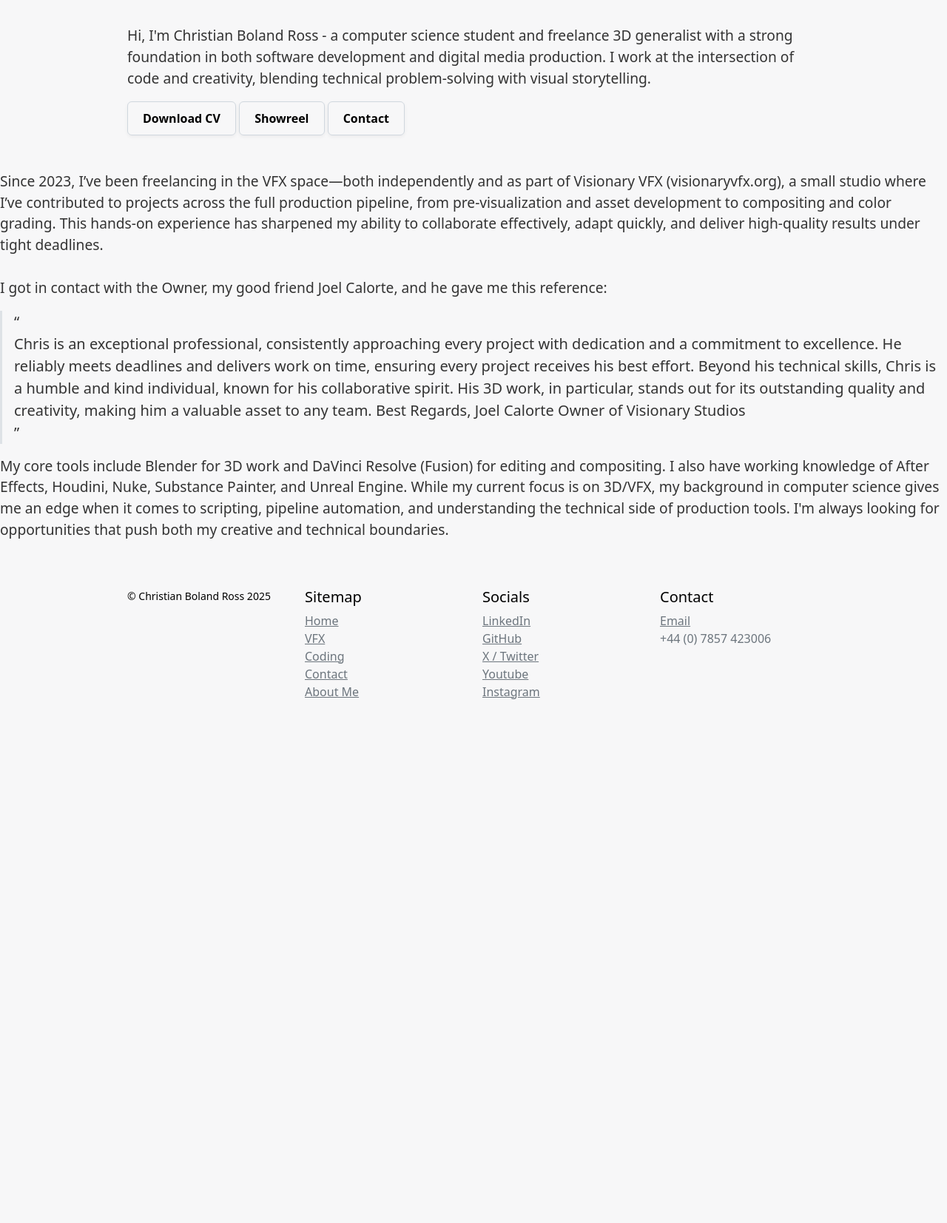
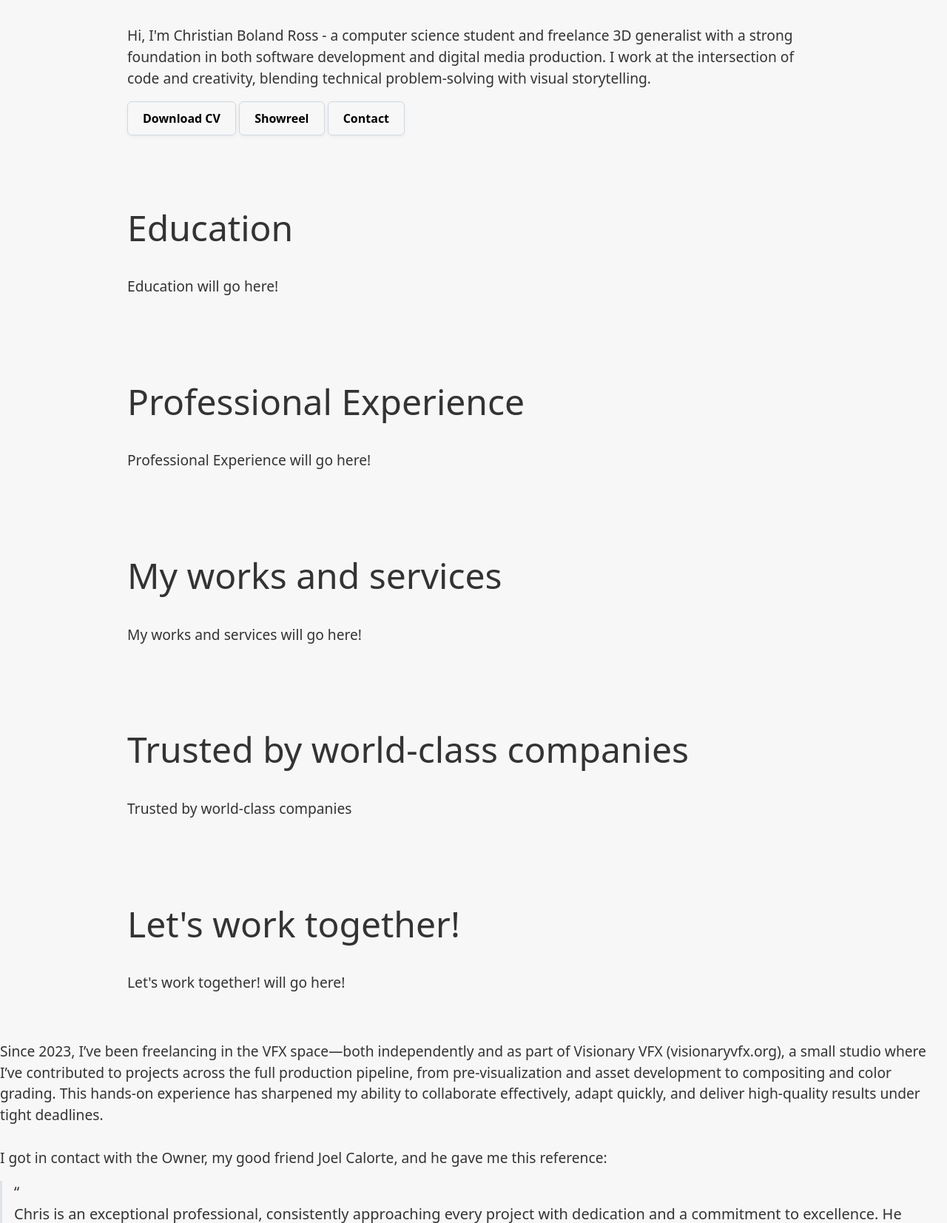
Before and after one commit to craqvfx/VFX-Portfolio-using-Flask, a Flask app: page /about_me in a window 1280 px wide. Shown: the part 832-2485 px from the top of the page at 74% size. Before the commit the page ends 1777 px from the top, so only its background shows below. Run offline with Flask 3, Linux system fonts and the light colour scheme; some libraries are stand-ins or nearby versions.

Commit message:
Adds basic layout for rest of About Me page

```diff
--- a/templates/about_me.html
+++ b/templates/about_me.html
@@ -9,6 +9,7 @@ Learn about Christian Boland Ross – a creative technologist combining VFX, cod
 {% endblock %}
 
 {% block main %}
+    <!-- Hero -->
     <div class="container py-5">
         <div class="row align-items-center">
             <!-- Left Column: Name -->
@@ -37,6 +38,7 @@ Learn about Christian Boland Ross – a creative technologist combining VFX, cod
         </div>
     </div>
 
+    <!-- About Me -->
     <div class="container py-5" id="about-me">
         <h1 style="font-size: 3rem;">About Me</h1>
         <p style="font-size: 1.2rem; color: #333;">
@@ -50,6 +52,51 @@ Learn about Christian Boland Ross – a creative technologist combining VFX, cod
             <a class="white-btn" href="" style="color: black; background-color: transparent;">Showreel</a>
             <a class="white-btn" href="contact" style="color: black; background-color: transparent;">Contact</a>
         </div>
+    </div>
+
+    <!-- Education -->
+    <div class="container py-5" id="about-me">
+        <h1 style="font-size: 3rem;">Education</h1>
+        <p style="font-size: 1.2rem; color: #333;">
+            <br>
+            Education will go here!
+        </p>
+    </div>
+
+    <!-- Professional Experience -->
+    <div class="container py-5" id="about-me">
+        <h1 style="font-size: 3rem;">Professional Experience</h1>
+        <p style="font-size: 1.2rem; color: #333;">
+            <br>
+            Professional Experience will go here!
+        </p>
+    </div>
+
+    <!-- My works and services -->
+    <div class="container py-5" id="about-me">
+        <h1 style="font-size: 3rem;">My works and services</h1>
+        <p style="font-size: 1.2rem; color: #333;">
+            <br>
+            My works and services will go here!
+        </p>
+    </div>
+
+    <!-- Trusted by world-class companies -->
+    <div class="container py-5" id="about-me">
+        <h1 style="font-size: 3rem;">Trusted by world-class companies</h1>
+        <p style="font-size: 1.2rem; color: #333;">
+            <br>
+            Trusted by world-class companies
+        </p>
+    </div>
+
+    <!-- Let's work together! -->
+    <div class="container py-5" id="about-me">
+        <h1 style="font-size: 3rem;">Let's work together!</h1>
+        <p style="font-size: 1.2rem; color: #333;">
+            <br>
+            Let's work together! will go here!
+        </p>
     </div>
 
     <div class="row">
```
